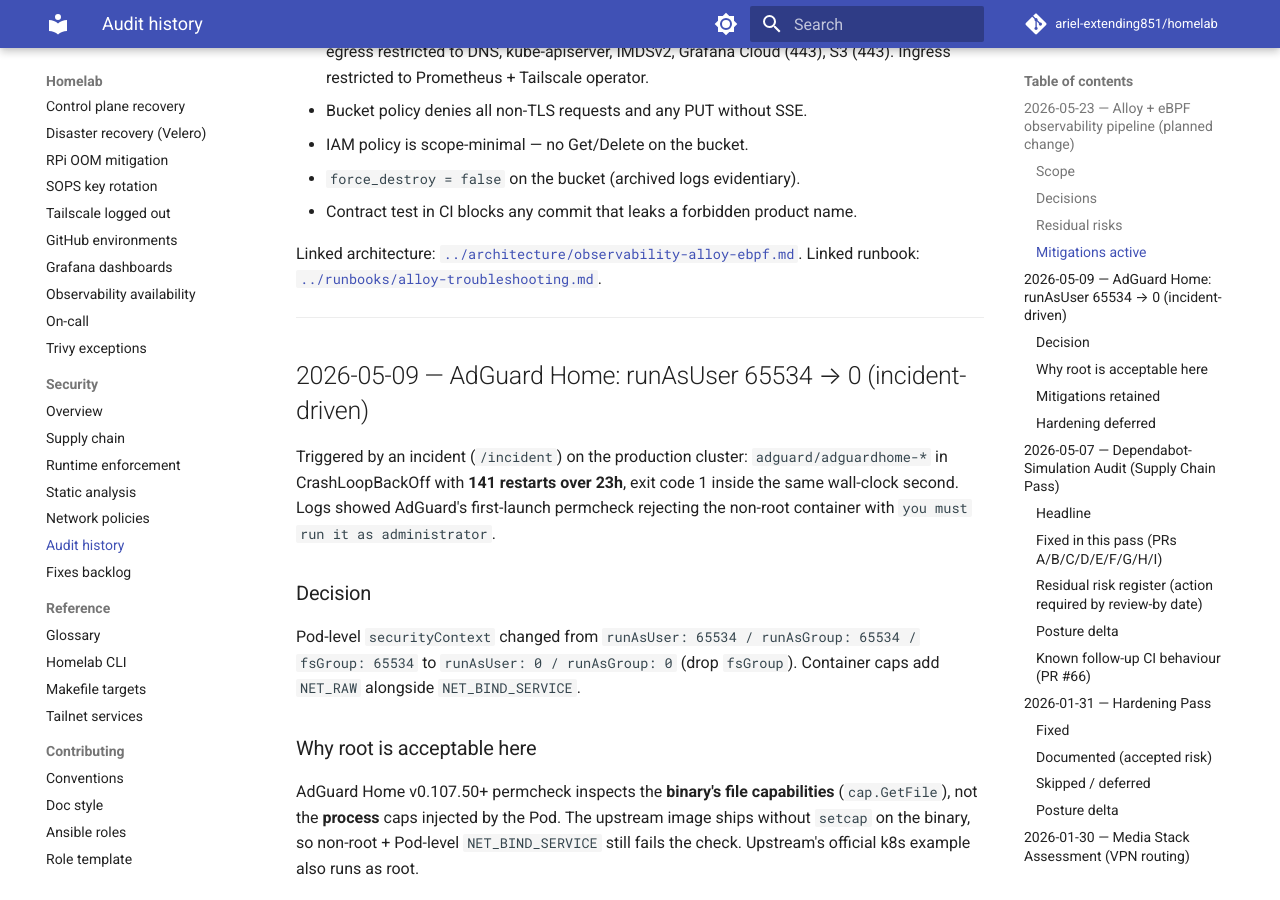
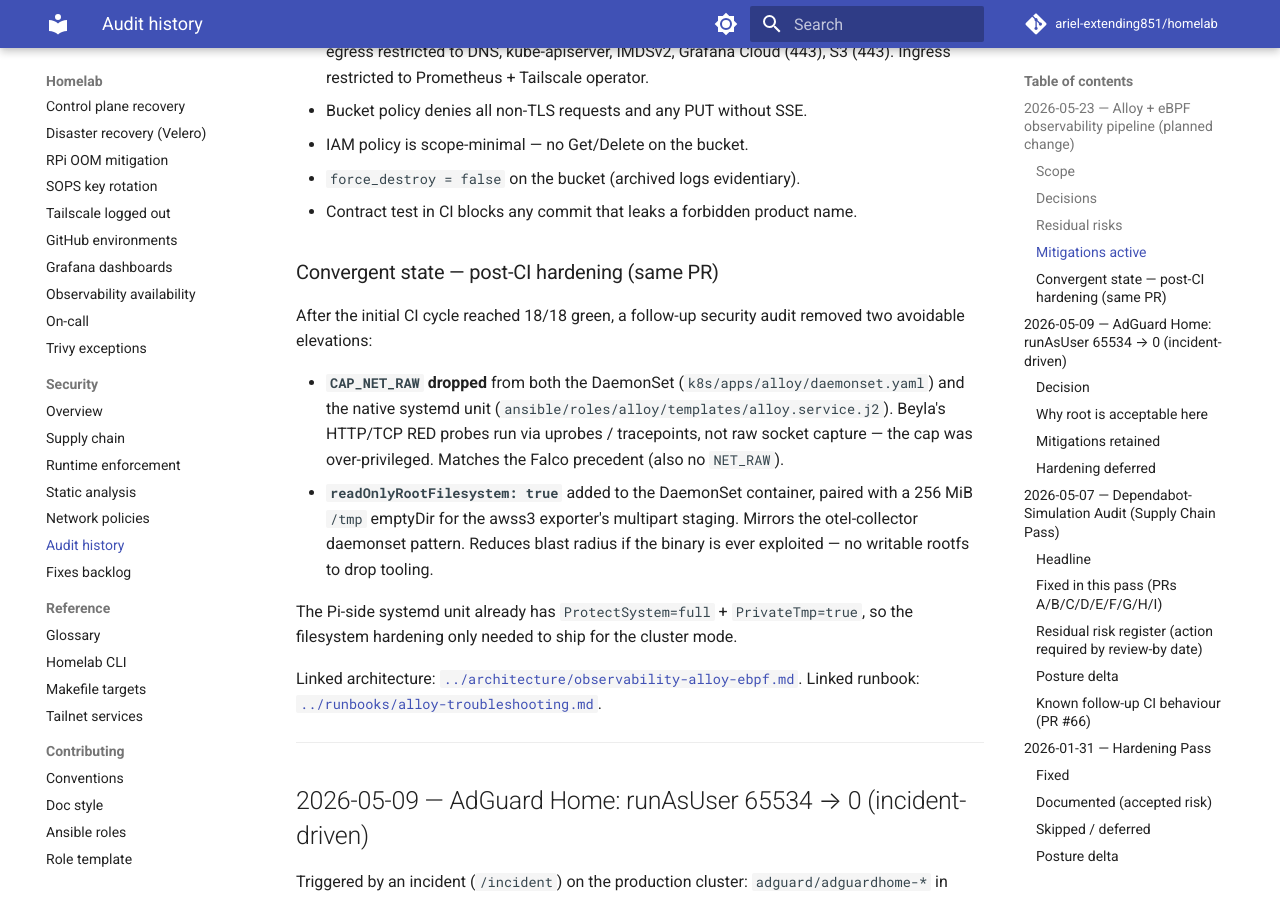
Before and after one commit to ariel-extending851/homelab, an MkDocs documentation site: the page built from docs/security/audit-history.md, in a window 1280 px wide and 900 px high, scrolled down 2846 px. Built offline with MkDocs 1.6.1 and Material for MkDocs 9.7.7, drawn with Linux system fonts in a browser that asks for light colours; comment, search, counter and statistics services are not loaded.

Commit message:
hardening(alloy): drop CAP_NET_RAW + add readOnlyRootFilesystem
Post-CI security audit (now that the pipeline is 18/18 green) flagged
two avoidable elevations on the alloy DaemonSet + native systemd unit.
Both fixes are strictly less privilege than the shipped baseline; the
production capability set is now identical in shape to Falco's, which
does the same eBPF probe work on the same cluster.

A1 — Drop CAP_NET_RAW
  Beyla's HTTP/TCP RED probes run via uprobes + tracepoints (BPF +
  PERFMON + SYS_PTRACE) and tc-attach via NET_ADMIN. The raw-socket
  capability was over-privileged — allowed arbitrary packet sniffing
  on the pod network without any matching code path in Beyla. Removed
  from:
    - k8s/apps/alloy/daemonset.yaml      (capabilities.add)
    - ansible/roles/alloy/templates/alloy.service.j2
      (AmbientCapabilities + CapabilityBoundingSet)
  Mirrors the Falco DaemonSet's cap list (k8s/apps/falco/daemonset.yaml)
  which also has no NET_RAW for its modern_ebpf probes.

A2 — readOnlyRootFilesystem: true (+ /tmp emptyDir)
  Added to the cluster DaemonSet. Reduces blast radius if Alloy is ever
  exploited — no writable rootfs to drop tooling. Mirrors otel-collector
  (k8s/apps/otel-collector/daemonset.yaml:37) which uses the same
  pattern. New 256 MiB /tmp emptyDir handles the awss3 exporter's
  multipart staging. Edge native install already has equivalent
  hardening via systemd's ProtectSystem=full + PrivateTmp=true.

Local re-validation:
  * kustomize build k8s/apps/alloy | kubeconform:
      11 valid, 0 invalid, 1 skipped (PolicyException CRD).
  * ansible-lint --offline roles/alloy/:
      0 failures, production profile.
  * checkov against .checkov.baseline:
      CKV_K8S_22 (readOnlyRootFilesystem) now PASSES for the alloy
      DaemonSet (was previously baselined as a known-failure);
      0 new failures introduced.

Audit history (docs/security/audit-history.md) appended with the
convergent-state note so future readers see the hardening that landed
in this PR rather than just the initial baseline.

https://claude.ai/code/session_01RTv39pVgJazv1MkqtnneYQ

```diff
--- a/docs/security/audit-history.md
+++ b/docs/security/audit-history.md
@@ -44,6 +44,15 @@ Introduces a capabilities-only DaemonSet (privileged=false, mirrors Falco), a wr
 - IAM policy is scope-minimal — no Get/Delete on the bucket.
 - `force_destroy = false` on the bucket (archived logs evidentiary).
 - Contract test in CI blocks any commit that leaks a forbidden product name.
+
+### Convergent state — post-CI hardening (same PR)
+
+After the initial CI cycle reached 18/18 green, a follow-up security audit removed two avoidable elevations:
+
+- **`CAP_NET_RAW` dropped** from both the DaemonSet (`k8s/apps/alloy/daemonset.yaml`) and the native systemd unit (`ansible/roles/alloy/templates/alloy.service.j2`). Beyla's HTTP/TCP RED probes run via uprobes / tracepoints, not raw socket capture — the cap was over-privileged. Matches the Falco precedent (also no `NET_RAW`).
+- **`readOnlyRootFilesystem: true`** added to the DaemonSet container, paired with a 256 MiB `/tmp` emptyDir for the awss3 exporter's multipart staging. Mirrors the otel-collector daemonset pattern. Reduces blast radius if the binary is ever exploited — no writable rootfs to drop tooling.
+
+The Pi-side systemd unit already has `ProtectSystem=full` + `PrivateTmp=true`, so the filesystem hardening only needed to ship for the cluster mode.
 
 Linked architecture: [`../architecture/observability-alloy-ebpf.md`](../architecture/observability-alloy-ebpf.md).
 Linked runbook: [`../runbooks/alloy-troubleshooting.md`](../runbooks/alloy-troubleshooting.md).
```
Also changed, not shown: 2 other files.
